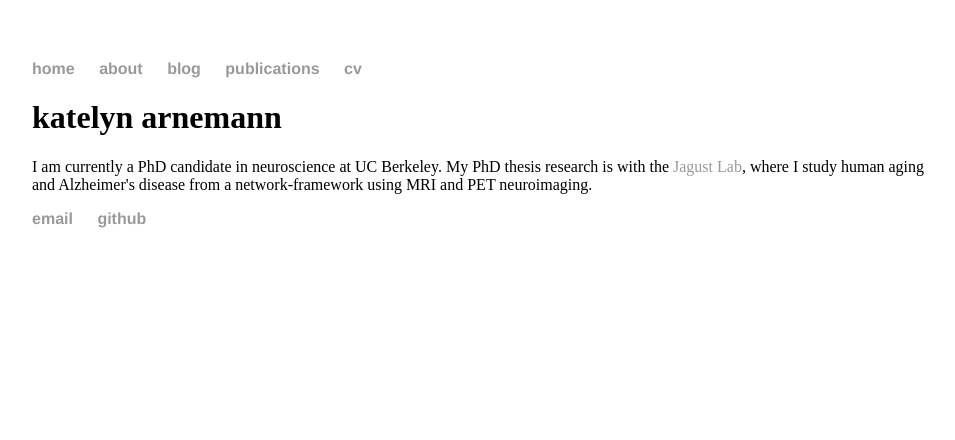
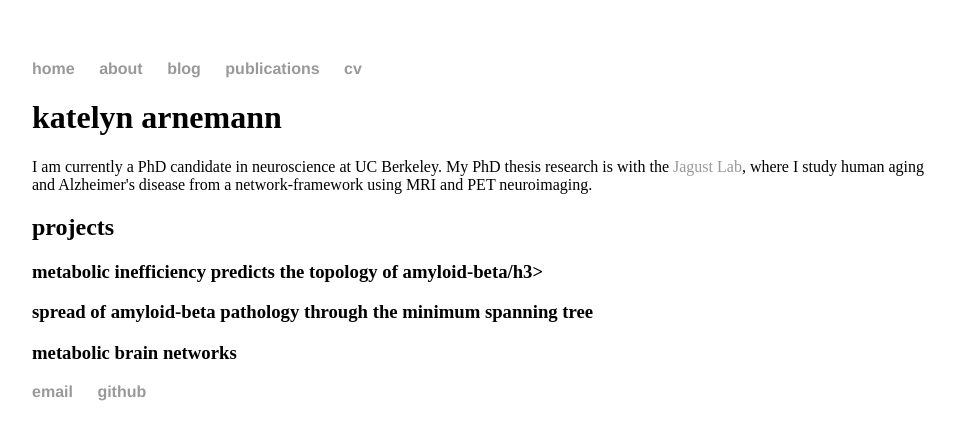
Before and after one commit to klbegany/klarnemann.github.io, a Jekyll site: the page built from index.html, in a window 1280 px wide. Shown: the top 440 px of the page, without its empty margins (160-1115 px from the left). Built offline with Jekyll 4.4.1, drawn with Linux system fonts in a browser that asks for light colours.

Commit message:
list projects on main page

```diff
--- a/index.html
+++ b/index.html
@@ -5,4 +5,8 @@ title: katelyn arnemann
 <div class="blurb">
 	<h1>katelyn arnemann</h1>
 	<p>I am currently a PhD candidate in neuroscience at UC Berkeley. My PhD thesis research is with the <a href="https://jagustlab.neuro.berkeley.edu">Jagust Lab</a>, where I study human aging and Alzheimer's disease from a network-framework using MRI and PET neuroimaging.</p></a></p>
+	<h2>projects</h2>
+	<h3>metabolic inefficiency predicts the topology of amyloid-beta/h3>
+	<h3>spread of amyloid-beta pathology through the minimum spanning tree</h3>
+	<h3>metabolic brain networks</h3>
 </div><!-- /.blurb -->
```
